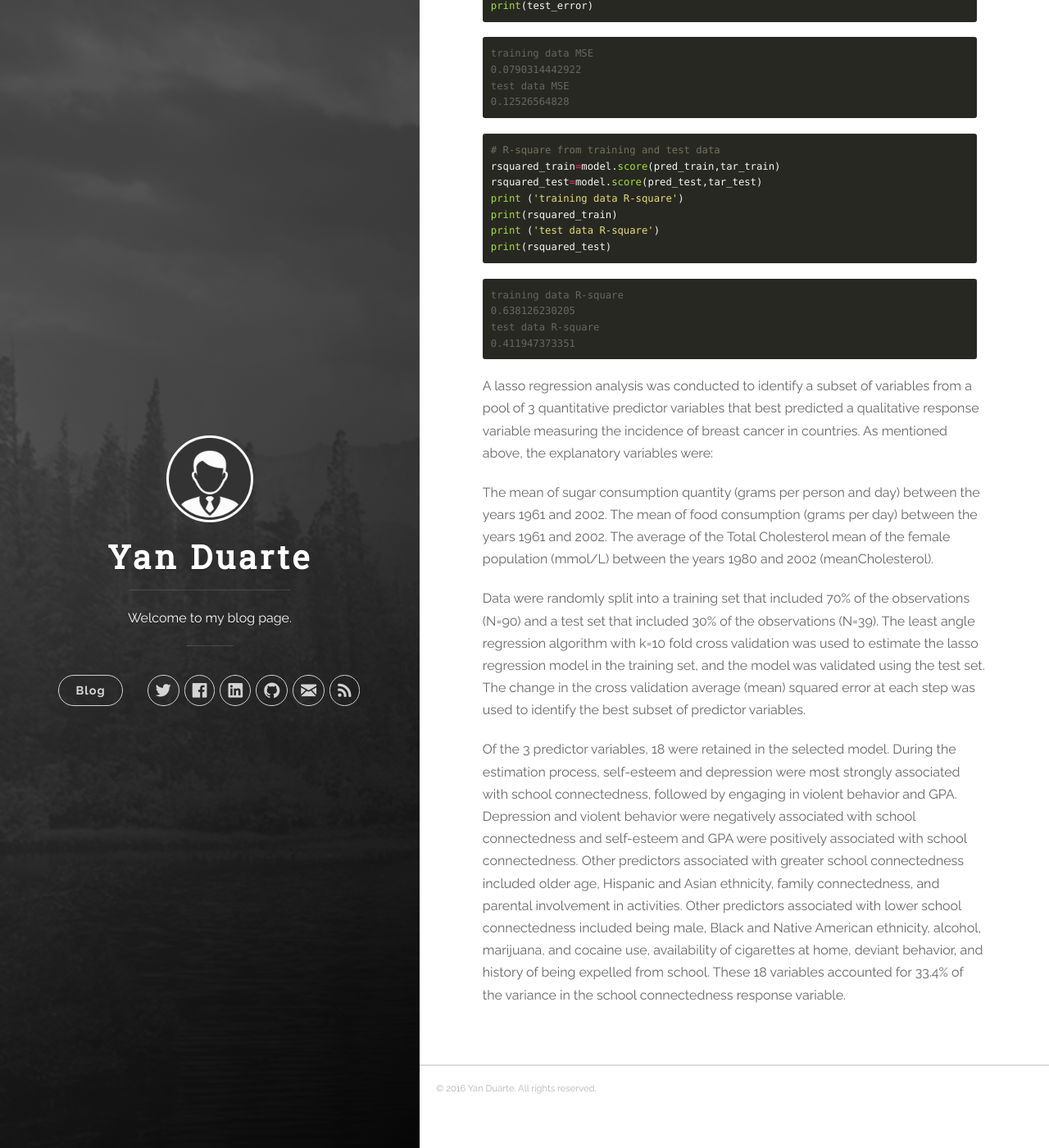
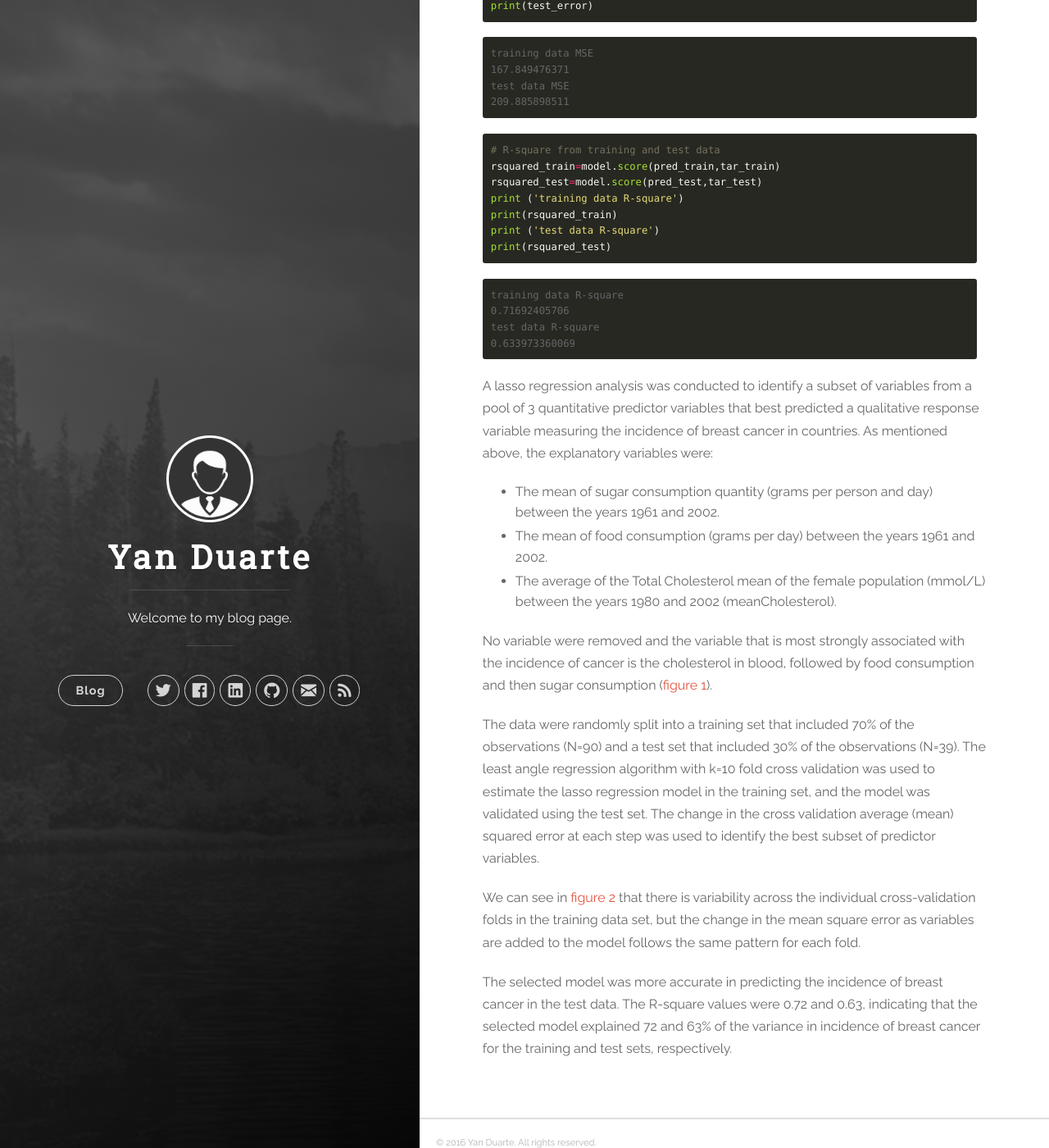
Before and after one commit to yan-duarte/yan-duarte.github.io, a Jekyll site: the page built from _posts/2016-10-17-MLDA-Assignment3.md, in a window 1280 px wide and 1400 px high, scrolled down 3498 px. Shown: the whole window at 82% size. Built offline with Jekyll 4.4.1, drawn with Linux system fonts in a browser that asks for light colours; nearby versions of some CDN libraries; some of the changed text lies outside the part shown.

Commit message:
Updated 2016-10-17-MLDA-Assignment3.md

````diff
--- a/_posts/2016-10-17-MLDA-Assignment3.md
+++ b/_posts/2016-10-17-MLDA-Assignment3.md
@@ -85,9 +85,9 @@ dict(zip(predictors.columns, model.coef_))
 ```
 
 ```
-{'meanCholesterol': 0.22564201762237368,
- 'meanFoodPerson': 0.15430005397580904,
- 'meanSugarPerson': 0.0002943836394151331}
+{'meanCholesterol': 16.739257253156911,
+ 'meanFoodPerson': 2.6688475418098832,
+ 'meanSugarPerson': 2.5710138593832852}
 ```
 
 ```python
@@ -119,7 +119,7 @@ plt.ylabel('Mean squared error')
 plt.title('Mean squared error on each fold')
 ```
 
-![Figure 1]({{site.baseurl}}/yan-duarte.github.io/images/mlda-assignments/mlda-ass3-fig2.png)
+![Figure 2]({{site.baseurl}}/yan-duarte.github.io/images/mlda-assignments/mlda-ass3-fig2.png)
 
 ```python
 # MSE from training and test data
@@ -134,9 +134,9 @@ print(test_error)
 
 ```
 training data MSE
-0.0790314442922
+167.849476371
 test data MSE
-0.12526564828
+209.885898511
 ```
 
 ```python
@@ -151,19 +151,21 @@ print(rsquared_test)
 
 ```
 training data R-square
-0.638126230205
+0.71692405706
 test data R-square
-0.411947373351
+0.633973360069
 ```
 
 A lasso regression analysis was conducted to identify a subset of variables from a pool of 3 quantitative predictor variables that best predicted a qualitative response variable measuring the incidence of breast cancer in countries. As mentioned above, the explanatory variables were:
 
-The mean of sugar consumption quantity (grams per person and day) between the years 1961 and 2002.
-The mean of food consumption (grams per day) between the years 1961 and 2002.
-The average of the Total Cholesterol mean of the female population (mmol/L) between the years 1980 and 2002 (meanCholesterol).
+  - The mean of sugar consumption quantity (grams per person and day) between the years 1961 and 2002.
+  - The mean of food consumption (grams per day) between the years 1961 and 2002.
+  - The average of the Total Cholesterol mean of the female population (mmol/L) between the years 1980 and 2002 (meanCholesterol).
 
-Data were randomly split into a training set that included 70% of the observations (N=90) and a test set that included 30% of the observations (N=39). The least angle regression algorithm with k=10 fold cross validation was used to estimate the lasso regression model in the training set, and the model was validated using the test set. The change in the cross validation average (mean) squared error at each step was used to identify the best subset of predictor variables.
+No variable were removed and the variable that is most strongly associated with the incidence of cancer is the cholesterol in blood, followed by food consumption and then sugar consumption ([figure 1](figure 1)).
 
+The data were randomly split into a training set that included 70% of the observations (N=90) and a test set that included 30% of the observations (N=39). The least angle regression algorithm with k=10 fold cross validation was used to estimate the lasso regression model in the training set, and the model was validated using the test set. The change in the cross validation average (mean) squared error at each step was used to identify the best subset of predictor variables.
 
+We can see in [figure 2](Figure 2) that there is variability across the individual cross-validation folds in the training data set, but the change in the mean square error as variables are added to the model follows the same pattern for each fold.
 
-Of the 3 predictor variables, 18 were retained in the selected model. During the estimation process, self-esteem and depression were most strongly associated with school connectedness, followed by engaging in violent behavior and GPA. Depression and violent behavior were negatively associated with school connectedness and self-esteem and GPA were positively associated with school connectedness. Other predictors associated with greater school connectedness included older age, Hispanic and Asian ethnicity, family connectedness, and parental involvement in activities. Other predictors associated with lower school connectedness included being male, Black and Native American ethnicity, alcohol, marijuana, and cocaine use, availability of cigarettes at home, deviant behavior, and history of being expelled from school. These 18 variables accounted for 33.4% of the variance in the school connectedness response variable.
+The selected model was more accurate in predicting the incidence of breast cancer in the test data. The R-square values were 0.72 and 0.63, indicating that the selected model explained 72 and 63% of the variance in incidence of breast cancer for the training and test sets, respectively.
````
